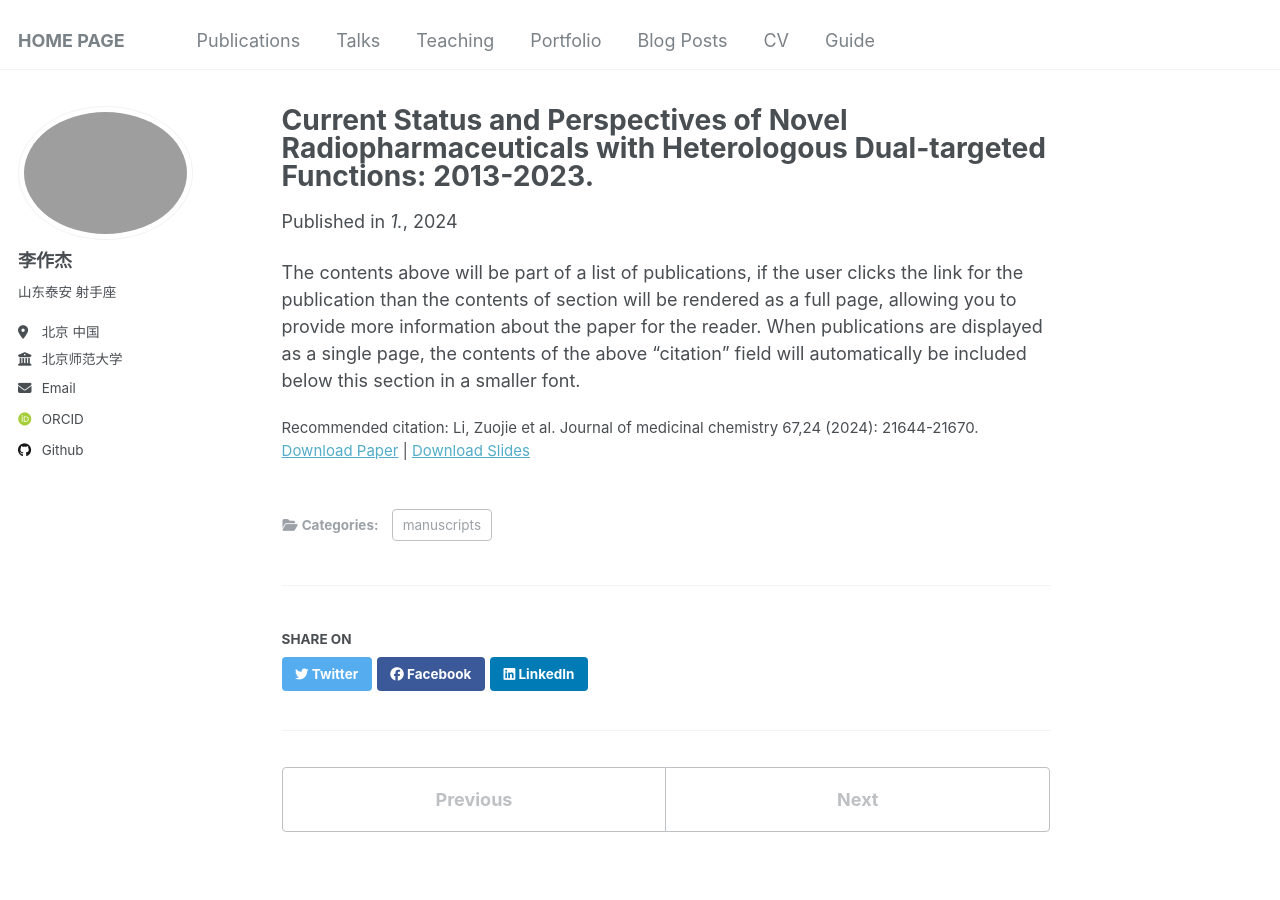
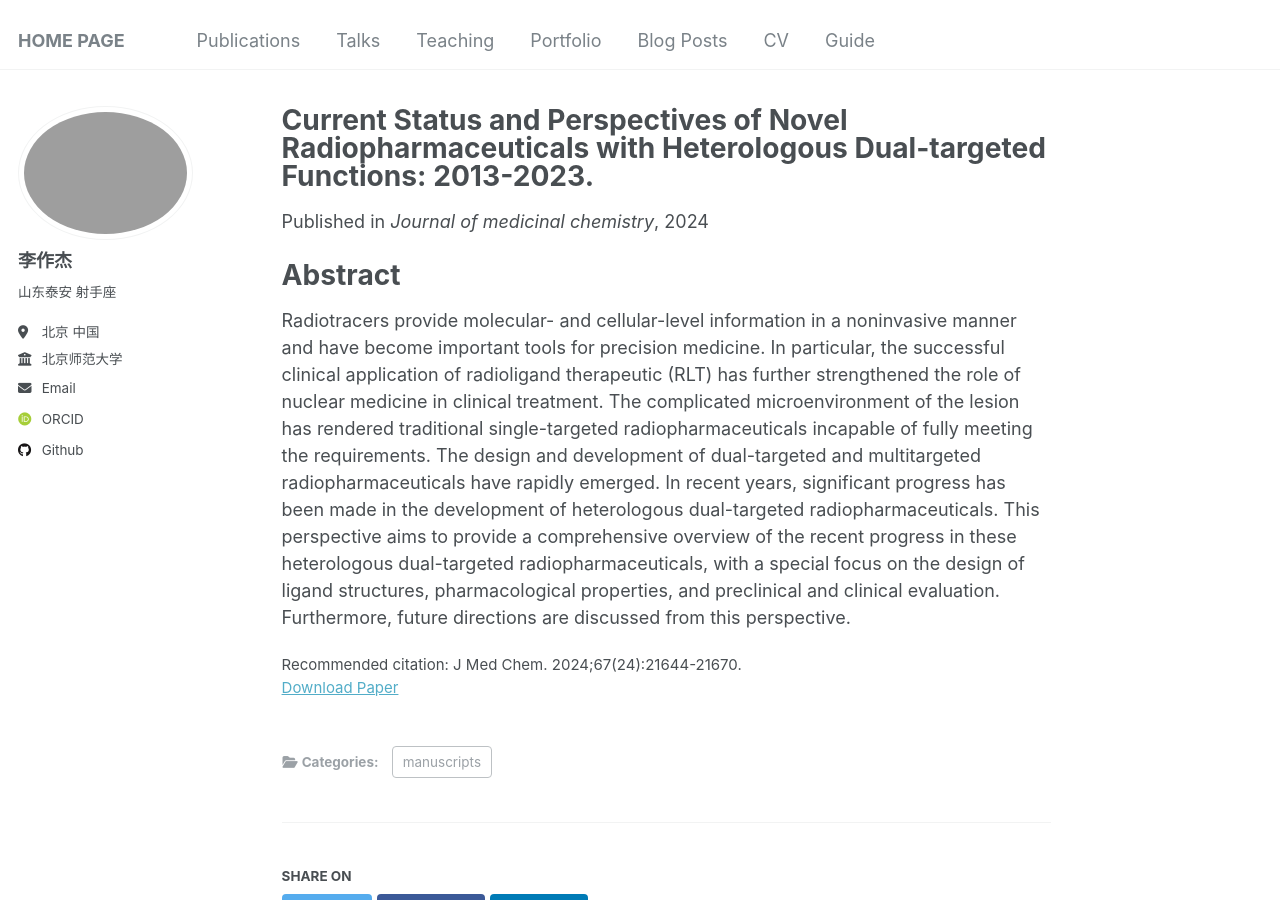
Before and after one commit to Infinity-LZJ/Zuojie_Li.github, a Jekyll site: the page built from _publications/2025-07-01-paper-title-number-1.md, in a window 1280 px wide and 900 px high. Built offline with Jekyll 4.4.1, drawn with Linux system fonts in a browser that asks for light colours; some web fonts are replaced.

Commit message:
Update 2025-07-01-paper-title-number-1.md
Signed-off-by: Infinity-LZJ <zuojieli@yeah.net>

```diff
--- a/_publications/2025-07-01-paper-title-number-1.md
+++ b/_publications/2025-07-01-paper-title-number-1.md
@@ -3,12 +3,13 @@ title: "Current Status and Perspectives of Novel Radiopharmaceuticals with Heter
 collection: publications
 category: manuscripts
 permalink: /publication/2025-07-01-paper-title-number-1
-excerpt: 'This paper is about the number 1. The number 2 is left for future work.'
+excerpt: 'Zuojie Li, Qing Ruan, Yuhao Jiang, Qianna Wang, Guangxing Yin, Junhong Feng, Junbo Zhang '
 date: 2024-12-26
-venue: '1.'
-slidesurl: 'http://academicpages.github.io/files/slides1.pdf'
+venue: 'Journal of medicinal chemistry'
+slidesurl: #'http://academicpages.github.io/files/slides1.pdf'
 paperurl: 'http://academicpages.github.io/files/paper1.pdf'
-bibtexurl: 'http://academicpages.github.io/files/bibtex1.bib'
-citation: 'Li, Zuojie et al.  Journal of medicinal chemistry  67,24 (2024): 21644-21670.'
+bibtexurl: #'http://academicpages.github.io/files/bibtex1.bib'
+citation: 'J Med Chem. 2024;67(24):21644-21670.'
 ---
-The contents above will be part of a list of publications, if the user clicks the link for the publication than the contents of section will be rendered as a full page, allowing you to provide more information about the paper for the reader. When publications are displayed as a single page, the contents of the above "citation" field will automatically be included below this section in a smaller font.
+# Abstract
+Radiotracers provide molecular- and cellular-level information in a noninvasive manner and have become important tools for precision medicine. In particular, the successful clinical application of radioligand therapeutic (RLT) has further strengthened the role of nuclear medicine in clinical treatment. The complicated microenvironment of the lesion has rendered traditional single-targeted radiopharmaceuticals incapable of fully meeting the requirements. The design and development of dual-targeted and multitargeted radiopharmaceuticals have rapidly emerged. In recent years, significant progress has been made in the development of heterologous dual-targeted radiopharmaceuticals. This perspective aims to provide a comprehensive overview of the recent progress in these heterologous dual-targeted radiopharmaceuticals, with a special focus on the design of ligand structures, pharmacological properties, and preclinical and clinical evaluation. Furthermore, future directions are discussed from this perspective.
```
